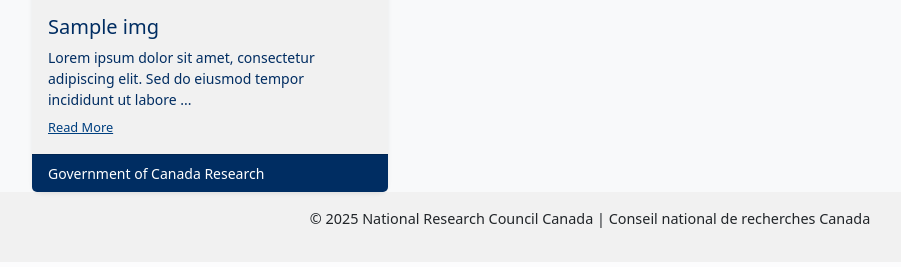
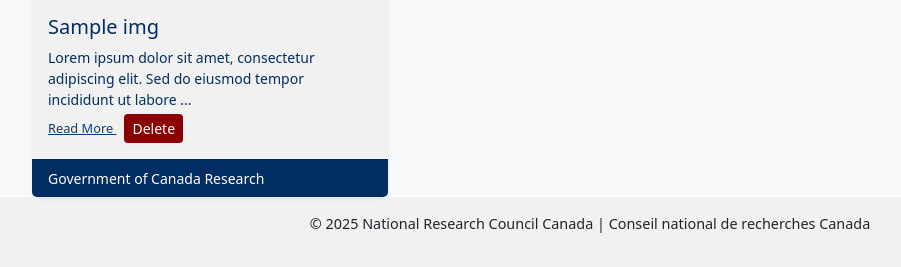
Before and after one commit to aribamin/Crop-Image-MVP, a Flask app: template templates/gallery.html in a window 1280 px wide. Shown: the part 539-806 px from the top of the page, without its empty margins (50-951 px from the left). Before the commit the page ends 767 px from the top, so only its background shows below. Run offline with Flask 3, Linux system fonts and the light colour scheme; the template is opened without the code that fills it: most values are stand-ins (such as "Sample title", 1, 10 or a date in 2020).

Commit message:
Initial MVP commit with login, upload, gallery, read more, delete, bilingual support

```diff
--- a/app.py
+++ b/app.py
@@ -88,6 +88,25 @@ def set_language():
     session["lang"] = "fr" if current_lang == "en" else "en"
     return redirect(request.referrer or url_for("login"))
 
+@app.route("/delete/<int:image_id>", methods=["POST"])
+def delete_image(image_id):
+    if "user" not in session:
+        return redirect(url_for("login"))
+
+    conn = sqlite3.connect("database.db")
+    c = conn.cursor()
+    c.execute("SELECT filename FROM images WHERE id=?", (image_id,))
+    row = c.fetchone()
+    if row:
+        filepath = os.path.join(UPLOAD_FOLDER, row[0])
+        if os.path.exists(filepath):
+            os.remove(filepath)
+        c.execute("DELETE FROM images WHERE id=?", (image_id,))
+        conn.commit()
+    conn.close()
+
+    return redirect(url_for("gallery"))
+
 
 if __name__ == "__main__":
     app.run(debug=True)
--- a/templates/gallery.html
+++ b/templates/gallery.html
@@ -64,9 +64,16 @@
                     {{ description[:100] }}{% if description|length > 100 %}...{% endif %}
                 </p>
                 {% if description|length > 100 %}
-                    <a href="javascript:void(0);" class="read-more-link" style="font-size:0.8rem; color:#004080;">
+                    <a href="javascript:void(0);" class="read-more-link me-2" style="font-size:0.8rem; color:#004080;">
                         {{ 'Read More' if lang=='en' else 'Lire la suite' }}
                     </a>
+                    <form method="post" action="{{ url_for('delete_image', image_id=img[0]) }}"
+                          onsubmit="return confirm('{{ 'Are you sure you want to delete this image?' if lang=='en' else 'Êtes-vous sûr de vouloir supprimer cette image ?' }}');"
+                          style="display:inline;">
+                        <button type="submit" class="btn btn-sm" style="background-color:#8B0000; color:white; border:none;">
+                            {{ 'Delete' if lang=='en' else 'Supprimer' }}
+                        </button>
+                    </form>
                     <p class="small mb-0 full-description d-none" style="color:#002D62;">
                         {{ description }}
                     </p>
@@ -94,7 +101,7 @@
 <script>
 document.querySelectorAll('.read-more-link').forEach(link => {
     link.addEventListener('click', () => {
-        const fullDesc = link.nextElementSibling;
+        const fullDesc = link.nextElementSibling.nextElementSibling; // next sibling of delete form
         const preview = link.previousElementSibling;
         if (fullDesc.classList.contains('d-none')) {
             fullDesc.classList.remove('d-none');
```
Also changed, not shown: gallery.jpg (deleted), gallery1.jpg (added), gallery2.jpg, login.jpg, upload.jpg (deleted), upload1.jpg (added), upload2.jpg (added).
